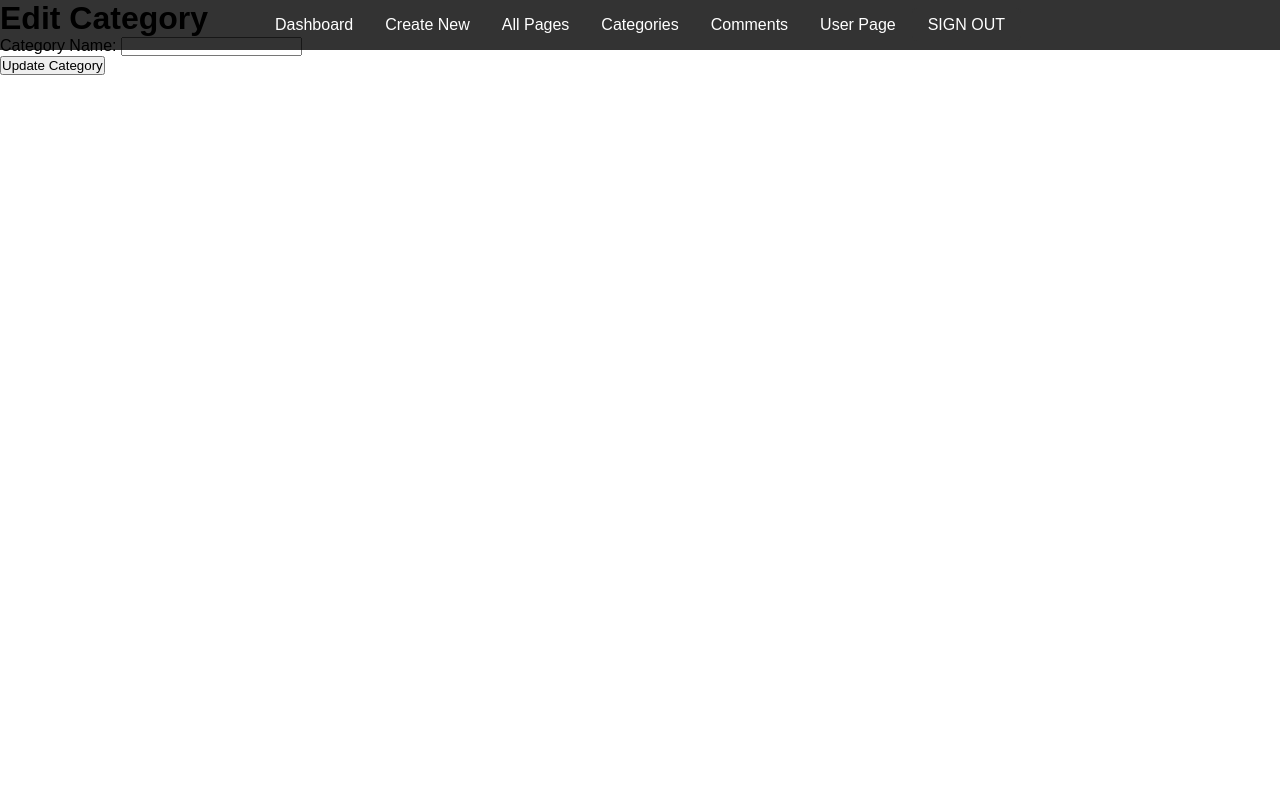
After one commit to nfeng037/SolarSystemCMS, a PHP site: page /edit_category.php in a window 1280 px wide. The commit adds this page. Run offline with PHP 8.4, Linux system fonts and the light colour scheme; a user stored in the database is signed in.

Commit message:
Create a list of categories
Administrators can add, delete, modify and check through the list_categories page

```diff
--- /dev/null
+++ b/edit_category.php
@@ -0,0 +1,87 @@
+<?php
+// edit_category.php
+
+session_start();
+require 'db_connect.php';
+require 'check_access.php';
+
+
+if (!isset($_SESSION['user_id']) || !checkUserRole('admin')) {
+    header("Location: login.php");
+    exit;
+}
+
+$error = '';
+$success = '';
+$category_id = isset($_GET['category_id']) ? $_GET['category_id'] : null;
+$category_name = '';
+
+if ($category_id) {
+    $stmt = $pdo->prepare("SELECT category_name FROM categories WHERE category_id = :category_id");
+    $stmt->execute([':category_id' => $category_id]);
+    $category = $stmt->fetch();
+
+    if ($category) {
+        $category_name = $category['category_name'];
+    } else {
+        $error = 'Category not found.';
+    }
+}
+
+if ($_SERVER["REQUEST_METHOD"] == "POST" && $category_id) {
+    $category_name = trim($_POST['name']);
+
+    if (empty($category_name)) {
+        $error = 'Please enter a category name.';
+    } else {
+        try {
+            $stmt = $pdo->prepare("UPDATE categories SET category_name = :category_name WHERE category_id = :category_id");
+            $stmt->execute([
+                ':category_name' => $category_name,
+                ':category_id' => $category_id
+            ]);
+
+            $success = 'Category updated successfully.';
+            header("Location: list_categories.php");
+            exit;
+        } catch (Exception $e) {
+            $error = 'Error updating the category: ' . $e->getMessage();
+        }
+    }
+}
+?>
+
+<!DOCTYPE html>
+<html lang="en">
+<head>
+    <meta charset="UTF-8">
+    <title>Edit Category</title>
+    <link rel="stylesheet" href="styles.css">
+</head>
+<body>
+    <header>
+            <?php include 'navbar.php'; ?>
+    </heade>
+    <main>
+        <h1>Edit Category</h1>
+
+        <?php if ($error): ?>
+            <p class="error"><?= htmlspecialchars($error); ?></p>
+        <?php endif; ?>
+        <?php if ($success): ?>
+            <p class="success"><?= htmlspecialchars($success); ?></p>
+        <?php endif; ?>
+
+        <form action="edit_category.php?category_id=<?= htmlspecialchars($category_id); ?>" method="post">
+            <div>
+                <label for="name">Category Name:</label>
+                <input type="text" id="name" name="name" required value="<?= htmlspecialchars($category_name); ?>">
+            </div>
+
+            <div>
+                <input type="submit" value="Update Category">
+            </div>
+        </form>
+    </main>
+</body>
+</html>
--- a/home.php
+++ b/home.php
@@ -17,10 +17,10 @@ $pages = $stmt->fetchAll();
 <title>Cosmos Explorer</title>
 <link rel="stylesheet" href="styles.css">
 </head>
-<body>
+<body  class="user">
   <header>
     <!-- Navigation bar -->
-    <?php include 'navbar.php'; ?>
+    <?php include 'home_navbar.php'; ?>
   </header>
 
   <main>
--- a/home_navbar.php
+++ b/home_navbar.php
@@ -9,7 +9,7 @@ require_once 'check_access.php';
 <!-- Navigation bar -->
 <nav>
     <ul>
-        <li><a href="index.php">HOME</a></li>
+        <li><a href="home.php">HOME</a></li>
         <li><a href="list_pages.php">GALLERY</a></li>
         <?php if (isset($_SESSION['user_id']) && checkUserRole('admin')): ?>
             <li><a href="index.php">ADMIN</a></li>
--- a/navbar.php
+++ b/navbar.php
@@ -6,14 +6,15 @@ if (session_status() == PHP_SESSION_NONE) {
 require_once 'check_access.php';
 ?>
 
-
+<header class="index_header">
     <nav>
         <ul>
             <li><a href="index.php">Dashboard</a></li>
             <li><a href="create_page.php">Create New</a></li>
             <li><a href="list_pages.php">All Pages</a></li>
-        <li><a href="#">Categories</a></li>
+            <li><a href="list_categories.php">Categories</a></li>
             <li><a href="#">Comments</a></li>
+            <li><a href="home.php">User Page</a></li>
         </ul>
         <div class="auth">
             <?php if (isset($_SESSION['user_id'])): ?>
@@ -23,3 +24,4 @@ require_once 'check_access.php';
             <?php endif; ?>
         </div>
     </nav>
+</header>
--- a/styles.css
+++ b/styles.css
@@ -90,7 +90,7 @@ main{
 }
 
 /* Navbar styles */
-nav {
+.index_header nav {
   background-color: rgba(0, 0, 0, 0.8);
   color: #fff;
   display: flex;
@@ -102,22 +102,22 @@ nav {
   z-index: 1000;
 }
 
-nav ul {
+.index_header nav ul {
   list-style: none;
   display: flex;
 }
 
-nav ul li {
+.index_header nav ul li {
   padding: 0 1rem;
 }
 
-nav ul li a {
+.index_header nav ul li a {
   color: #fff;
   text-decoration: none;
   transition: color 0.3s ease;
 }
 
-nav ul li a:hover {
+.index_header nav ul li a:hover {
   color: #4d90fe;
 }
 
@@ -557,24 +557,24 @@ article {
   }
 }
 
-/* Reset some default styles
+/* user page style*/
 * {
     margin: 0;
     padding: 0;
     box-sizing: border-box;
   }
 
-  body {
+  .user {
     font-family:'Franklin Gothic Medium', 'Arial Narrow', Arial, sans-serif;
     background-color: #000;
     color: #fff;
   }
 
-  main {
+  .user main {
     height: 80vh;
   }
 
-  nav {
+  .user nav {
     display: flex;
     justify-content: space-between;
     align-items: center;
@@ -582,16 +582,16 @@ article {
     padding: 1rem;
   }
 
-  nav ul {
+  .user nav ul {
     list-style-type: none;
     display: flex;
   }
 
-  nav ul li {
+  .user nav ul li {
     padding: 0 1rem;
   }
 
-  nav ul li a {
+  .user nav ul li a {
     color: #fff;
     text-decoration: none;
   }
@@ -672,9 +672,8 @@ article {
     border-radius: 15px;
   }
 
-  footer {
+  .user footer {
     color: #fff;
     text-align: center;
     padding: 1rem;
   }
-   */
```
Also changed, not shown: create_category.php (added, +74 -0 lines), delete_category.php (added, +40 -0 lines), index.php (+10 -2 lines), list_categories.php (added, +69 -0 lines). Lines whose indentation alone changed are shown as unchanged.
